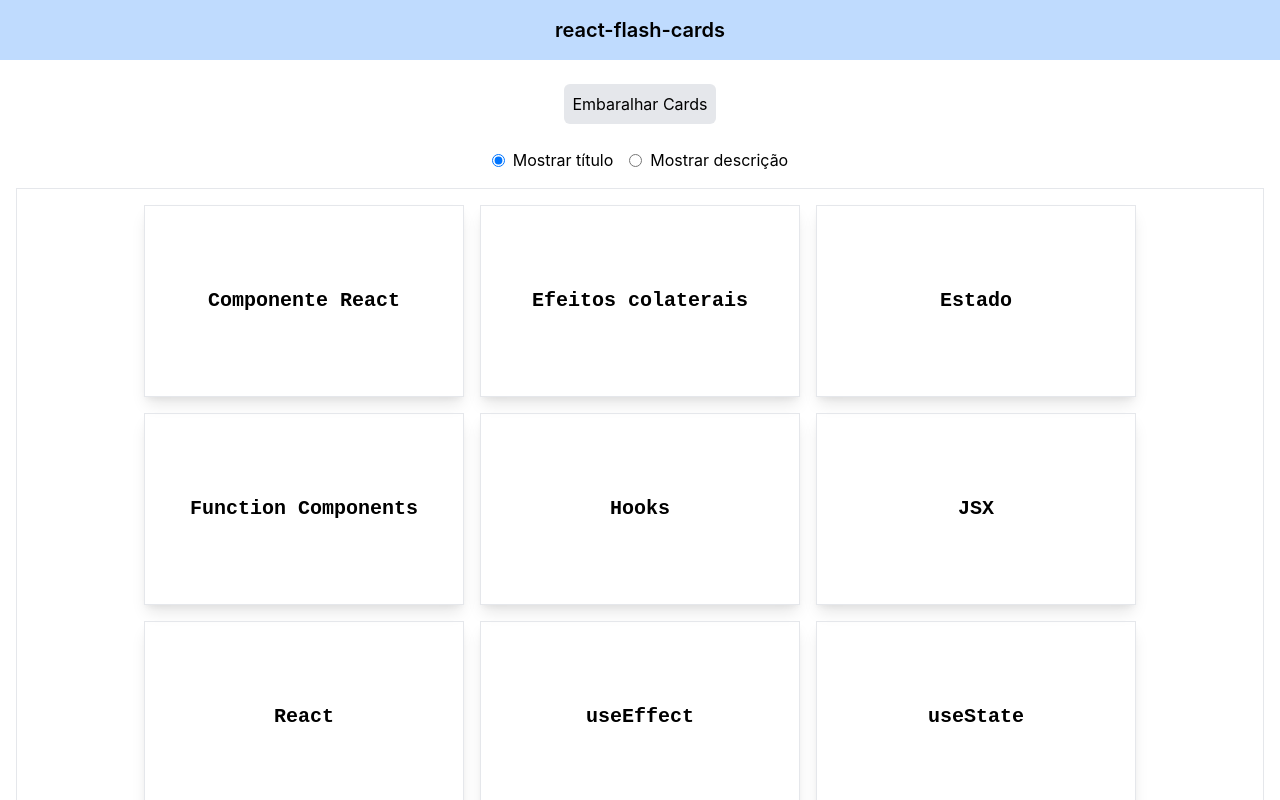
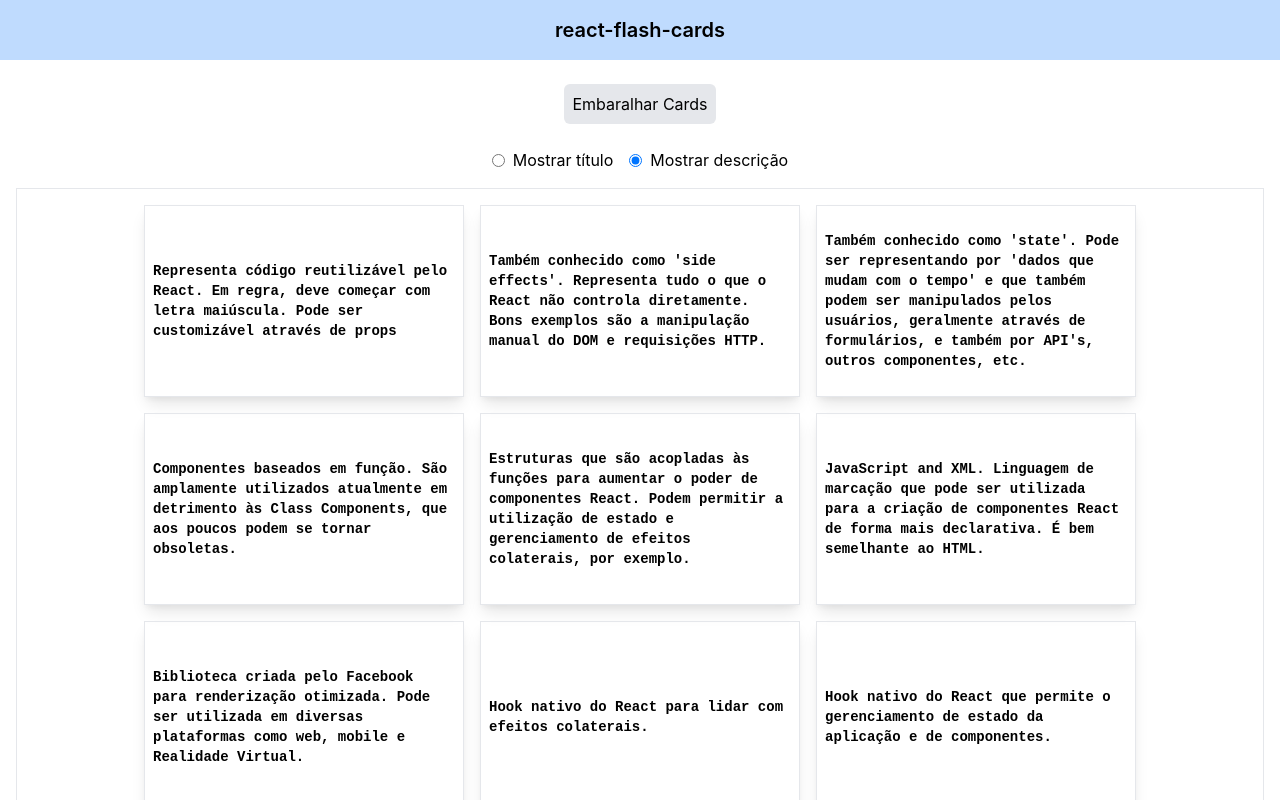
Before and after one commit to JuliaJPereira/react-flash-cards-pos-xp, a React (Create React App) app: page / in a window 1280 px wide. Shown: the top 800 px of the page. Built offline with nearby package versions, Linux system fonts and the light colour scheme.

Commit message:
Aula 4.6. react-flash-cards-v1 – Implementação de Radio Buttons – parte 2

```diff
--- a/src/components/FlashCard.jsx
+++ b/src/components/FlashCard.jsx
@@ -1,10 +1,16 @@
-import { useState } from 'react';
+import { useEffect, useState } from 'react';
 
 export default function FlashCard({
   title = 'Título do card',
   description = 'Descrição do card, que pode ser bem longa e ocupar várias linhas.',
+  showFlashCardTitle = true,
 }) {
-  const [showTitle, setShowTitle] = useState(true);
+  const [showTitle, setShowTitle] = useState(showFlashCardTitle);
+
+  useEffect(() => {
+    setShowTitle(showFlashCardTitle);
+  }, [showFlashCardTitle]);
+
   const handleCardClick = () => {
     // setShowTitle(!showTitle);
     setShowTitle(currentShowTitle => !currentShowTitle);
--- a/src/data/allFlashCards.js
+++ b/src/data/allFlashCards.js
@@ -54,4 +54,3 @@ export const allFlashCards = [
     return { ...item, id: getNewId() };
   })
   .sort((a, b) => a.title.localeCompare(b.title));
-console.log(allFlashCards);
--- a/src/pages/FlashCardsPage.jsx
+++ b/src/pages/FlashCardsPage.jsx
@@ -10,7 +10,7 @@ import RadioButton from '../components/RadioButton';
 
 export default function FlashCardsPage() {
   const [allCards, setAllCards] = useState(allFlashCards);
-  const [showTitle, setShowTitle] = useState(true);
+  const [showTitle, setShowTitle] = useState(false);
 
   function handleButtonClick() {
     const shuffledCards = helperShuffleArray(allCards);
@@ -53,7 +53,12 @@ export default function FlashCardsPage() {
         <FlashCards>
           {allCards.map(({ id, title, description }) => {
             return (
-              <FlashCard key={id} title={title} description={description} />
+              <FlashCard
+                key={id}
+                title={title}
+                description={description}
+                showFlashCardTitle={showTitle}
+              />
             );
           })}
         </FlashCards>
```
